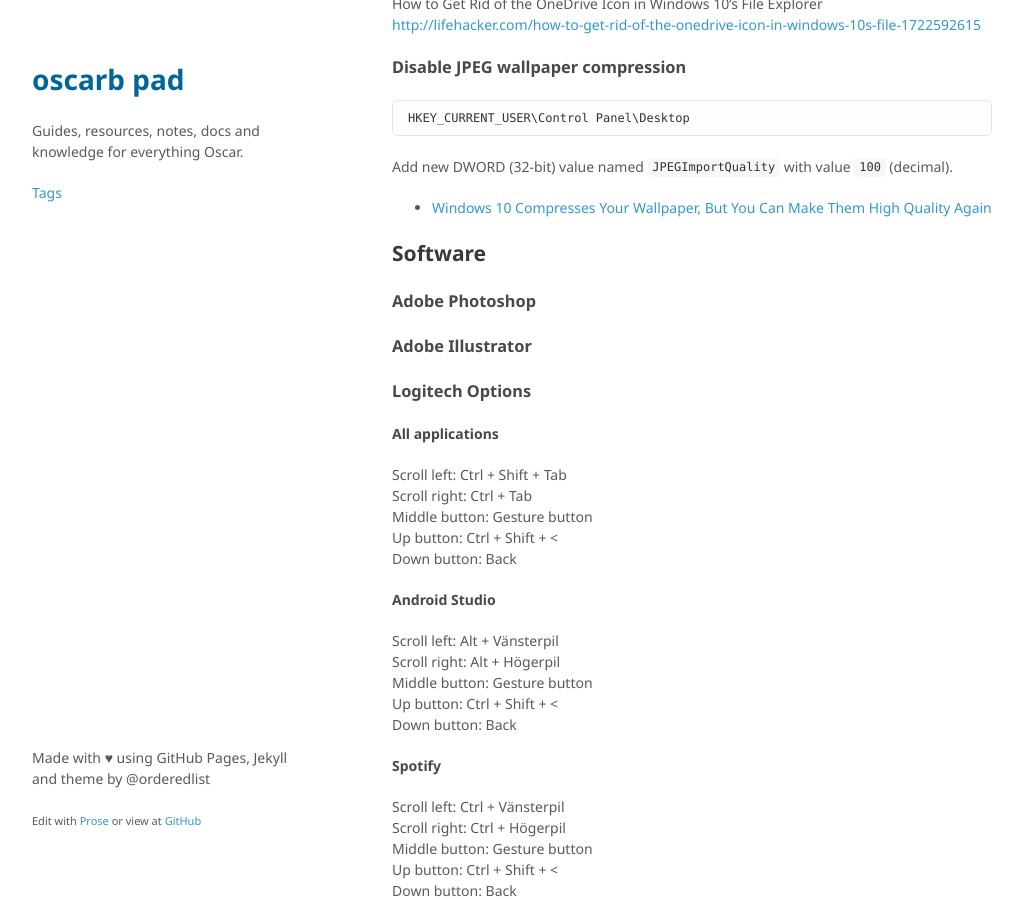
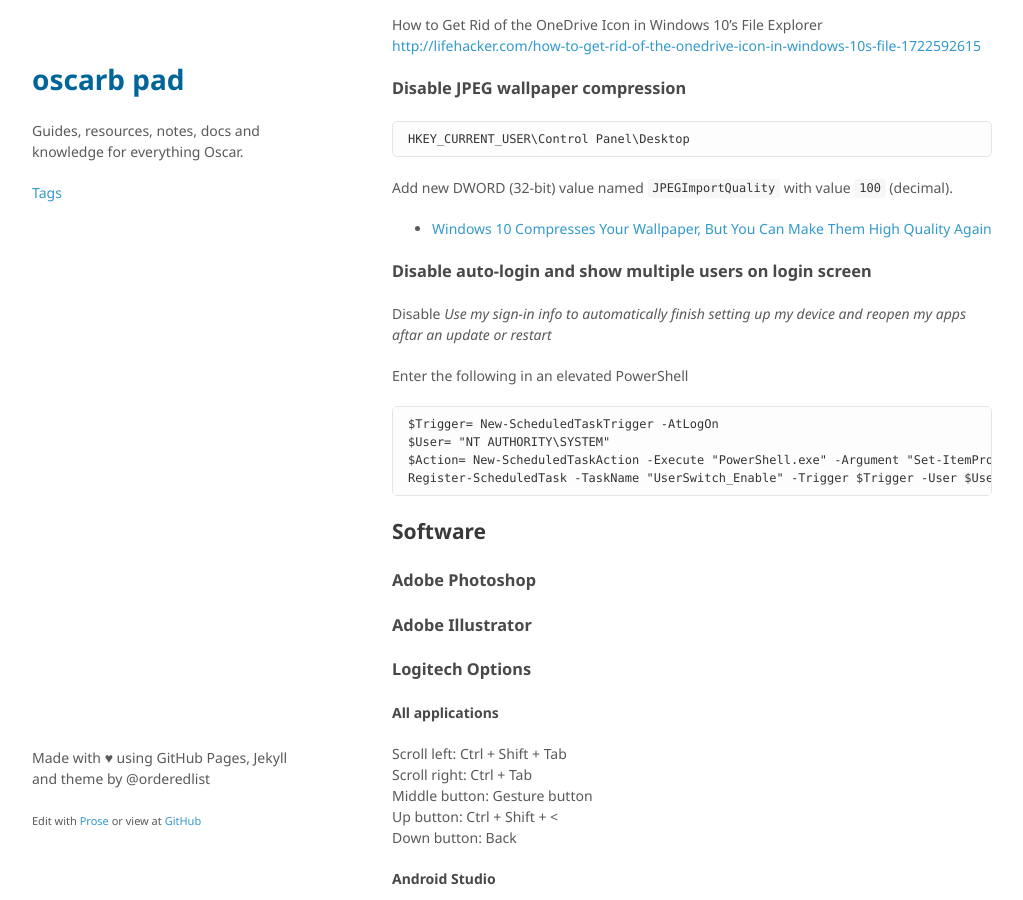
Before and after one commit to oscarb/pad, a Jekyll site: the page built from _docs/windows-10-essentials.md, in a window 1280 px wide and 900 px high, scrolled down 4377 px. Shown: the whole window, without its empty margins (128-1151 px from the left). Built offline with Jekyll 4.4.1, drawn with Linux system fonts in a browser that asks for light colours; some web fonts are replaced; some of the changed text lies outside the part shown.

Commit message:
Update windows-10-essentials.md

````diff
--- a/_docs/windows-10-essentials.md
+++ b/_docs/windows-10-essentials.md
@@ -155,6 +155,20 @@ HKEY_CURRENT_USER\Control Panel\Desktop
 Add new DWORD (32-bit) value named `JPEGImportQuality` with value `100` (decimal).
 
 * [Windows 10 Compresses Your Wallpaper, But You Can Make Them High Quality Again](https://www.howtogeek.com/277808/windows-10-compresses-your-wallpaper-but-you-can-make-them-high-quality-again/)
+
+
+### Disable auto-login and show multiple users on login screen
+
+Disable _Use my sign-in info to automatically finish setting up my device and reopen my apps aftar an update or restart_
+
+Enter the following in an elevated PowerShell
+
+```
+$Trigger= New-ScheduledTaskTrigger -AtLogOn
+$User= "NT AUTHORITY\SYSTEM"
+$Action= New-ScheduledTaskAction -Execute "PowerShell.exe" -Argument "Set-ItemProperty -Path HKLM:\SOFTWARE\Microsoft\Windows\CurrentVersion\Authentication\LogonUI\UserSwitch -Name Enabled -Value 1"
+Register-ScheduledTask -TaskName "UserSwitch_Enable" -Trigger $Trigger -User $User -Action $Action -RunLevel Highest –Force
+```
 
 
 Software
````
